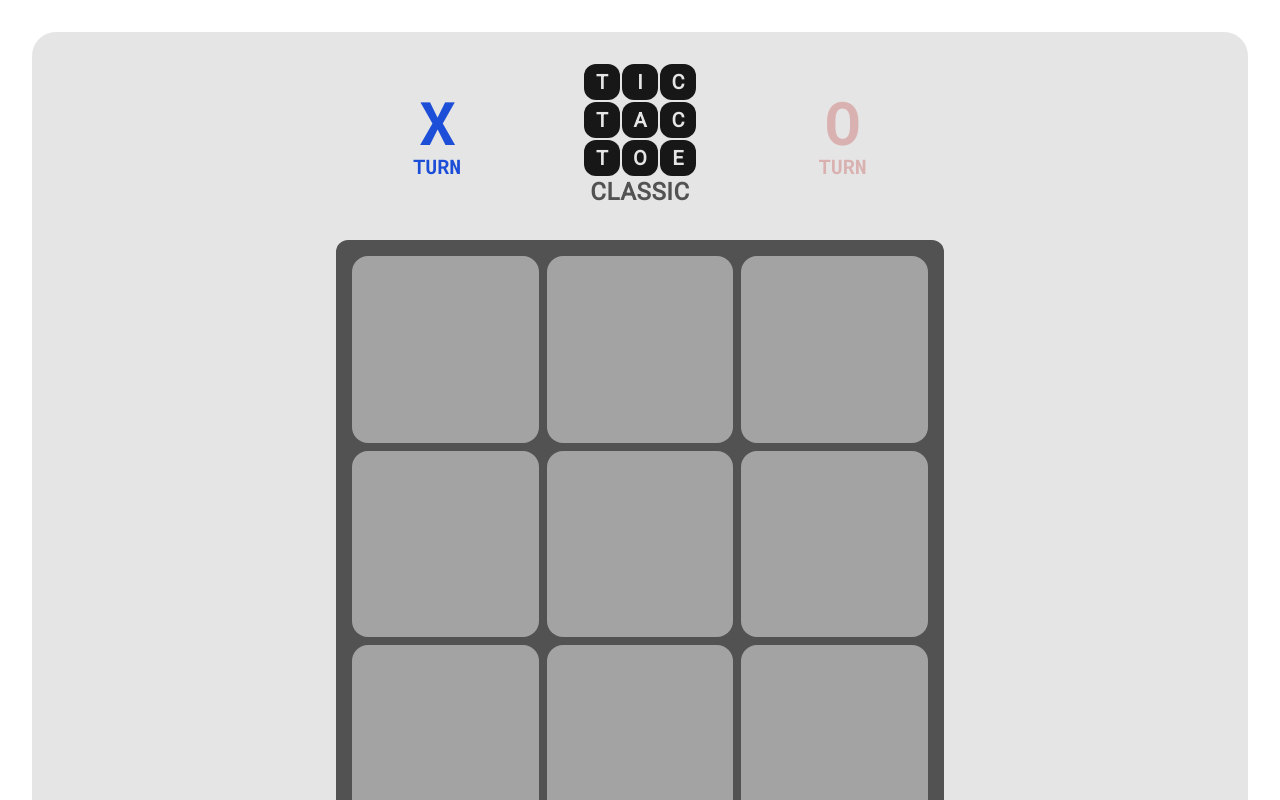
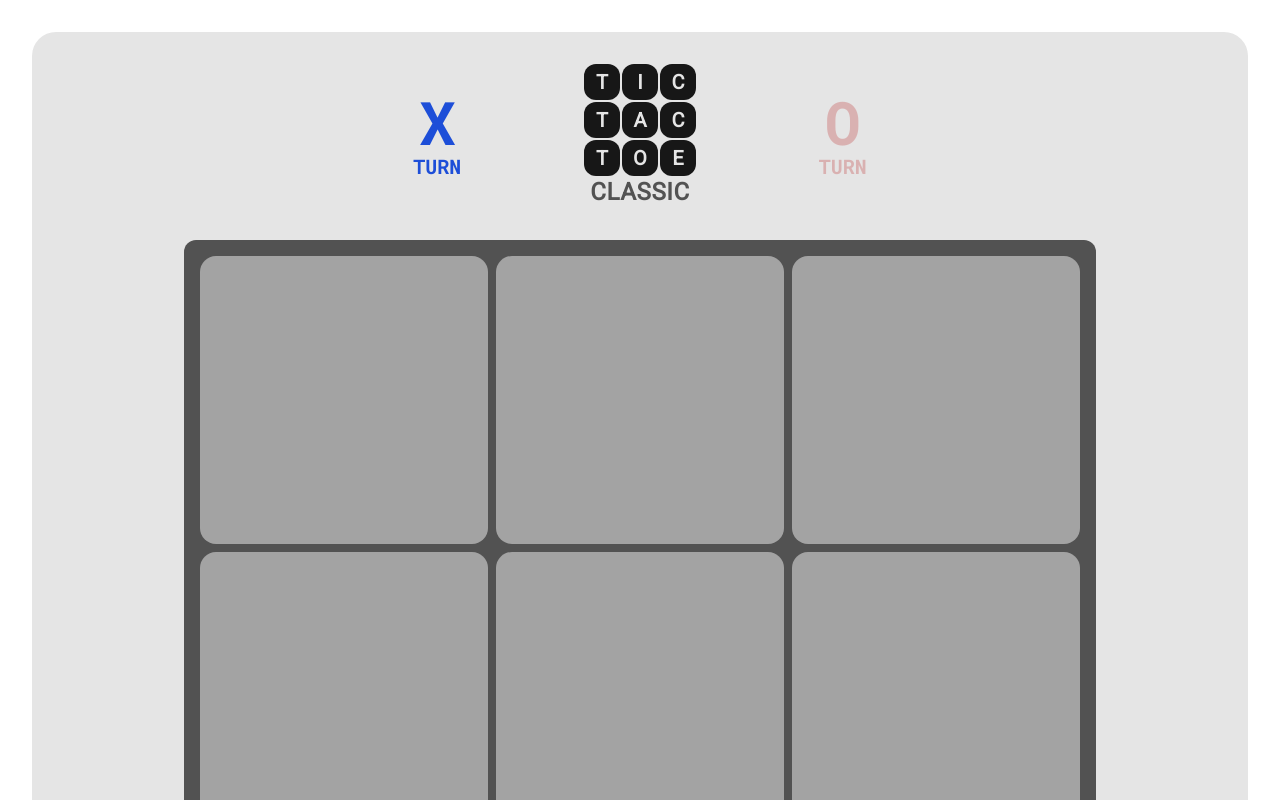
Before and after one commit to Torvec/tic-tac-toe-react, a React (Vite) app: page / in a window 1280 px wide. Both pictures are taken after a click on the button "CLASSIC MODE". Shown: the top 800 px of the page. Built offline with nearby package versions, Linux system fonts and the light colour scheme.

Commit message:
Massive re-factor of entire game, made everything more modular and implemented more globabl state via the gameStateContext and hook

```diff
--- a/src/App.tsx
+++ b/src/App.tsx
@@ -1,11 +1,11 @@
 import "./App.css";
 import useGameStateContext from "./components/hooks/useGameStateContext";
 import { GameStateProvider } from "./components/contexts/GameStateContext";
-import Header from "./components/ui/header";
+import Header from "./components/ui/Header";
 import GameModeSelect from "./components/screens/GameModeSelect";
 import HowToPlay from "./components/screens/HowToPlay";
 import Game from "./components/screens/Game";
-import Footer from "./components/ui/footer";
+import Footer from "./components/ui/Footer";
 
 const Screen = () => {
   const { state } = useGameStateContext();
--- a/src/components/contexts/GameStateContext.tsx
+++ b/src/components/contexts/GameStateContext.tsx
@@ -5,8 +5,9 @@ import { createContext, ReactNode, Dispatch, useReducer } from "react";
 type Screen = "gameModeSelect" | "howToPlay" | "game";
 type GameMode = "classic" | "ultimate" | undefined;
 type Player = "X" | "O";
-type GameGrid = "active" | "inactive" | "X" | "O" | "draw";
-type GameBoard = "play" | "Won" | "Draw";
+type Cell = "X" | "O" | " ";
+type Grid = "active" | "inactive" | "X" | "O" | "draw";
+type Board = "play" | "xWon" | "oWon" | "Draw";
 
 // Game State Context
 
@@ -25,8 +26,9 @@ type State = {
   currentScreen: Screen;
   gameMode: GameMode;
   currentPlayer: Player;
-  gameGridState: GameGrid;
-  gameBoardState: GameBoard;
+  cellValues: Cell[][];
+  gridState: Grid;
+  boardState: Board;
   reset: boolean;
 };
 
@@ -34,8 +36,9 @@ type Action =
   | { type: "setCurrentScreen"; payload: Screen }
   | { type: "setGameMode"; payload: GameMode }
   | { type: "setCurrentPlayer"; payload: Player }
-  | { type: "setGridState"; payload: GameGrid }
-  | { type: "setGameBoardState"; payload: GameBoard }
+  | { type: "setCellValues"; payload: Cell[][] }
+  | { type: "setGridState"; payload: Grid }
+  | { type: "setBoardState"; payload: Board }
   | { type: "triggerReset" }
   | { type: "completeReset" };
 
@@ -47,17 +50,20 @@ function gameStateReducer(state: State, action: Action): State {
       return { ...state, gameMode: action.payload };
     case "setCurrentPlayer":
       return { ...state, currentPlayer: action.payload };
+    case "setCellValues":
+      return { ...state, cellValues: action.payload };
     case "setGridState":
-      return { ...state, gameGridState: action.payload };
-    case "setGameBoardState":
-      return { ...state, gameBoardState: action.payload };
+      return { ...state, gridState: action.payload };
+    case "setBoardState":
+      return { ...state, boardState: action.payload };
     case "triggerReset":
       return {
         ...state,
         reset: true,
         currentPlayer: "X",
-        gameGridState: "active",
-        gameBoardState: "play",
+        gridState: "active",
+        boardState: "play",
+        cellValues: Array.from({ length: 9 }, () => Array(9).fill(" ")),
       };
     case "completeReset":
       return { ...state, reset: false };
@@ -74,8 +80,9 @@ const initialState: State = {
   currentScreen: "gameModeSelect",
   gameMode: undefined,
   currentPlayer: "X",
-  gameGridState: "active",
-  gameBoardState: "play",
+  cellValues: Array.from({ length: 9 }, () => Array(9).fill(" ")),
+  gridState: "active",
+  boardState: "play",
   reset: false,
 };
 
--- a/src/components/screens/Game.tsx
+++ b/src/components/screens/Game.tsx
@@ -1,108 +1,10 @@
-import { useEffect, useState } from "react";
-import Button from "../ui/button";
-import useGameStateContext from "../hooks/useGameStateContext";
-
-type GameCellProps = {
-  resetGame: boolean;
-};
-
-function GameCell({ resetGame }: GameCellProps) {
-  const { state, dispatch } = useGameStateContext();
-  const [cellState, setCellState] = useState<" " | "X" | "O">(" ");
-
-  useEffect(() => {
-    if (resetGame) {
-      setCellState(" ");
-      dispatch({ type: "completeReset" });
-    }
-  }, [resetGame, dispatch]);
-
-  const handleClick = () => {
-    if (cellState === " ") {
-      const { currentPlayer } = state;
-      setCellState(currentPlayer);
-      const nextPlayer = currentPlayer === "X" ? "O" : "X";
-      dispatch({ type: "setCurrentPlayer", payload: nextPlayer });
-    }
-  };
-
-  return (
-    <div
-      className="cursor-pointer place-content-center rounded-2xl bg-neutral-400 text-center transition-colors duration-300 ease-in-out hover:bg-neutral-300"
-      onClick={handleClick}
-    >
-      {cellState}
-    </div>
-  );
-}
-
-function GameGrid() {
-  const { state } = useGameStateContext();
-  const { reset } = state;
-
-  const cells = Array.from({ length: 9 }, (_, i) => (
-    <GameCell key={i} resetGame={reset} />
-  ));
-
-  return (
-    <div className="grid h-full grid-cols-3 grid-rows-3 gap-2">{cells}</div>
-  );
-}
-
-function GameBoard() {
-  const { state, dispatch } = useGameStateContext();
-  const { gameMode } = state;
-
-  useEffect(() => {
-    dispatch({ type: "setCurrentPlayer", payload: "X" });
-  }, [dispatch, gameMode]);
-
-  let grids: JSX.Element[] = [];
-  let className = "";
-
-  switch (gameMode) {
-    case "classic":
-      grids = Array.from({ length: 1 }, (_, i) => <GameGrid key={i} />);
-      className = "p-4 h-full";
-      break;
-    case "ultimate":
-      grids = Array.from({ length: 9 }, (_, i) => <GameGrid key={i} />);
-      className = "h-full grid grid-cols-3 grid-rows-3 gap-8 p-4";
-      break;
-  }
-
-  return (
-    <div className="mx-auto mb-8 aspect-square h-auto w-1/2 rounded-xl bg-neutral-600">
-      <div className={className}>{grids}</div>
-    </div>
-  );
-}
-
-function ButtonMenu() {
-  const { dispatch } = useGameStateContext();
-  return (
-    <div className="flex justify-center gap-4">
-      <Button type="small" onClick={() => dispatch({ type: "triggerReset" })}>
-        Reset
-      </Button>
-      <Button
-        type="small"
-        onClick={() => {
-          dispatch({ type: "setCurrentScreen", payload: "gameModeSelect" });
-          dispatch({ type: "setGameMode", payload: undefined });
-          dispatch({ type: "setCurrentPlayer", payload: "X" });
-        }}
-      >
-        Back
-      </Button>
-    </div>
-  );
-}
+import Board from "../ui/Board";
+import ButtonMenu from "../ui/ButtonMenu";
 
 export default function Game() {
   return (
     <>
-      <GameBoard />
+      <Board />
       <ButtonMenu />
     </>
   );
--- a/src/components/screens/GameModeSelect.tsx
+++ b/src/components/screens/GameModeSelect.tsx
@@ -1,4 +1,4 @@
-import Button from "../ui/button";
+import Button from "../ui/Button";
 import useGameStateContext from "../hooks/useGameStateContext";
 
 export default function GameModeSelect() {
--- a/src/components/screens/HowToPlay.tsx
+++ b/src/components/screens/HowToPlay.tsx
@@ -1,4 +1,4 @@
-import Button from "../ui/button";
+import Button from "../ui/Button";
 import useGameStateContext from "../hooks/useGameStateContext";
 
 export default function HowToPlay() {
--- /dev/null
+++ b/src/components/ui/Board.tsx
@@ -0,0 +1,49 @@
+import useGameStateContext from "../hooks/useGameStateContext";
+import Grid from "./Grid";
+
+export default function Board() {
+  const { state, dispatch } = useGameStateContext();
+  const { gameMode, cellValues, currentPlayer } = state;
+  console.log(cellValues);
+
+  const handleClick = (gridIndex: number, cellIndex: number) => {
+    if (cellValues[gridIndex][cellIndex] !== " ") return;
+
+    const newCellValues = cellValues.map((grid, i) => {
+      if (i === gridIndex) {
+        return grid.map((cell, j) => (j === cellIndex ? currentPlayer : cell));
+      }
+      return grid;
+    });
+
+    dispatch({ type: "setCellValues", payload: newCellValues });
+    dispatch({
+      type: "setCurrentPlayer",
+      payload: currentPlayer === "X" ? "O" : "X",
+    });
+  };
+
+  const board = [];
+  const numOfGrids = gameMode === "classic" ? 1 : 9;
+  for (let i = 0; i < numOfGrids; i++) {
+    board.push(
+      <Grid
+        key={i}
+        gridIndex={i}
+        cellValues={cellValues[i]}
+        onCellClick={handleClick}
+      />,
+    );
+  }
+
+  const className =
+    gameMode === "classic"
+      ? "p-4 h-full"
+      : "h-full grid grid-cols-3 grid-rows-3 gap-8 p-4";
+
+  return (
+    <div className="mx-auto mb-8 aspect-square h-auto w-3/4 rounded-xl bg-neutral-600">
+      <div className={className}>{board}</div>
+    </div>
+  );
+}
--- /dev/null
+++ b/src/components/ui/ButtonMenu.tsx
@@ -0,0 +1,23 @@
+import useGameStateContext from "../hooks/useGameStateContext";
+import Button from "./Button";
+
+export default function ButtonMenu() {
+  const { dispatch } = useGameStateContext();
+  return (
+    <div className="flex justify-center gap-4">
+      <Button type="small" onClick={() => dispatch({ type: "triggerReset" })}>
+        Reset
+      </Button>
+      <Button
+        type="small"
+        onClick={() => {
+          dispatch({ type: "triggerReset" });
+          dispatch({ type: "setCurrentScreen", payload: "gameModeSelect" });
+          dispatch({ type: "setCurrentPlayer", payload: "X" });
+        }}
+      >
+        Back
+      </Button>
+    </div>
+  );
+}
--- /dev/null
+++ b/src/components/ui/Cell.tsx
@@ -0,0 +1,28 @@
+type CellProps = {
+  cellValue: " " | "X" | "O";
+  onCellClick: () => void;
+};
+
+export default function Cell({ cellValue, onCellClick }: CellProps) {
+  let className;
+  switch (cellValue) {
+    case "X":
+      className =
+        "cursor-pointer place-content-center rounded-2xl bg-blue-600 text-center font-mono text-8xl font-black transition-colors duration-300 ease-in-out hover:bg-blue-400";
+      break;
+    case "O":
+      className =
+        "cursor-pointer place-content-center rounded-2xl bg-red-600 text-center font-mono text-8xl font-black transition-colors duration-300 ease-in-out hover:bg-red-400";
+      break;
+    case " ":
+      className =
+        "cursor-pointer place-content-center rounded-2xl bg-neutral-400 text-center font-mono text-8xl font-black transition-colors duration-300 ease-in-out hover:bg-neutral-300";
+      break;
+  }
+
+  return (
+    <div className={className} onClick={onCellClick}>
+      {cellValue}
+    </div>
+  );
+}
--- /dev/null
+++ b/src/components/ui/Grid.tsx
@@ -0,0 +1,25 @@
+import Cell from "./Cell";
+
+type GridProps = {
+  gridIndex: number;
+  cellValues: (" " | "X" | "O")[];
+  onCellClick: (gridIndex: number, cellIndex: number) => void;
+};
+
+export default function Grid({
+  gridIndex,
+  cellValues,
+  onCellClick,
+}: GridProps) {
+  const grid = cellValues.map((value, i) => (
+    <Cell
+      key={i}
+      cellValue={value}
+      onCellClick={() => onCellClick(gridIndex, i)}
+    />
+  ));
+
+  return (
+    <div className="grid h-full grid-cols-3 grid-rows-3 gap-2">{grid}</div>
+  );
+}
--- a/src/components/ui/header.tsx
+++ b/src/components/ui/header.tsx
@@ -1,13 +1,13 @@
-import GameLogo from "./gameLogo";
-import { PlayerX, PlayerO } from "./playerIndicator";
+import GameLogo from "./GameLogo";
+import { PlayerX, PlayerO } from "./PlayerIndicator";
 import useGameStateContext from "../hooks/useGameStateContext";
 
 export default function Header() {
   const { state } = useGameStateContext();
-  const { gameMode, currentPlayer } = state;
+  const { currentScreen, currentPlayer } = state;
   return (
     <>
-      {gameMode ? (
+      {currentScreen === "game" ? (
         <header className="mx-auto grid w-1/2 grid-cols-3 grid-rows-1 items-center py-8">
           {currentPlayer === "X" ? (
             <PlayerX />
```
